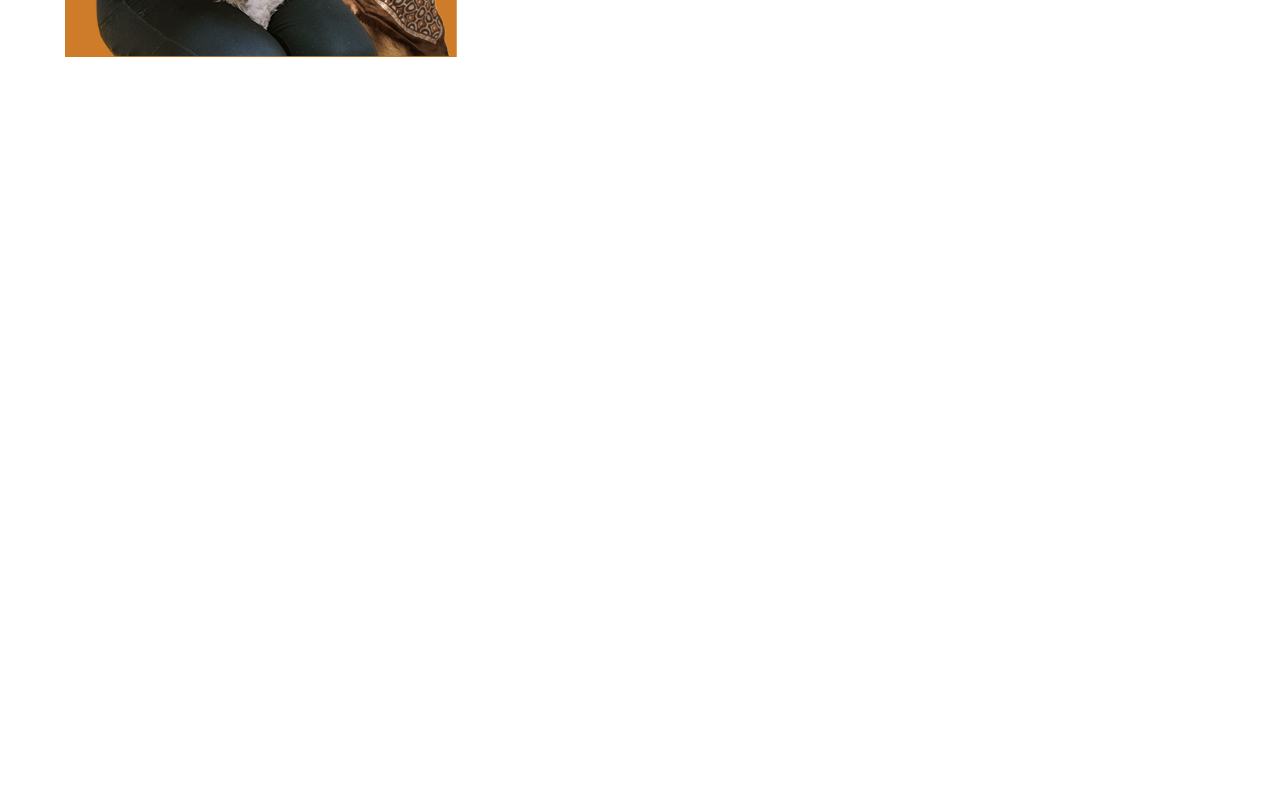
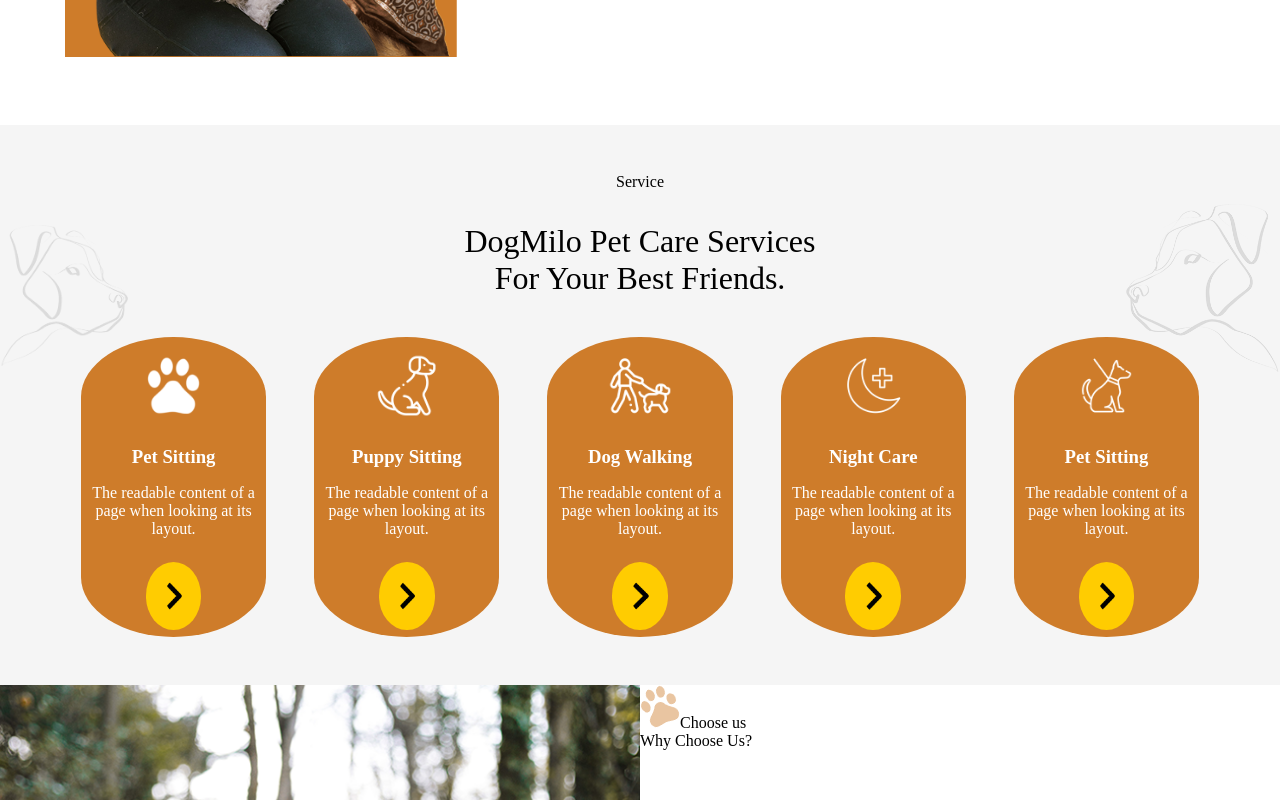
Before and after one commit to Andreaserra1997/proj-html-vuejs, a Vue app: page / in a window 1280 px wide. Shown: the part 1180-1980 px from the top of the page. Before the commit the page ends 1305 px from the top, so only its background shows below. Built offline with nearby package versions, Linux system fonts and the light colour scheme.

Commit message:
add img AppChoose

```diff
--- /dev/null
+++ b/src/components/AppChoose.vue
@@ -0,0 +1,33 @@
+<script>
+export default {};
+</script>
+
+<template>
+  <div class="container">
+    <div class="square-img">
+      <img src="/img/why.png" alt="" />
+    </div>
+    <div class="square-text">
+      <div class="icon">
+        <img src="/img/dog-icon.png" />
+        <span>Choose us</span>
+      </div>
+      <div>Why Choose Us?</div>
+    </div>
+  </div>
+</template>
+
+<style lang="scss" scoped>
+.container {
+  display: flex;
+}
+.square-img {
+  width: 50%;
+  img {
+    width: 100%;
+  }
+}
+.square-text {
+  width: 50%;
+}
+</style>
--- a/src/components/AppJumbo.vue
+++ b/src/components/AppJumbo.vue
@@ -56,6 +56,7 @@
   padding: 0.7rem 1rem;
   border-radius: 2rem;
   white-space: nowrap;
+  cursor: pointer;
 }
 .video {
   width: 40px;
@@ -63,5 +64,6 @@
   margin-left: 0.5rem;
   padding: 0.5rem;
   border-radius: 0.5rem;
+  cursor: pointer;
 }
 </style>
--- a/src/components/AppMain.vue
+++ b/src/components/AppMain.vue
@@ -1,15 +1,19 @@
 <script>
 import AppJumbo from "./AppJumbo.vue";
 import AppAboutUs from "./AppAboutUs.vue";
+import AppService from "./AppService.vue";
+import AppChoose from "./AppChoose.vue";
 
 export default {
-  components: { AppJumbo, AppAboutUs },
+  components: { AppJumbo, AppAboutUs, AppService, AppChoose },
 };
 </script>
 
 <template>
   <AppJumbo />
   <AppAboutUs />
+  <AppService />
+  <AppChoose />
 </template>
 
 <style lang="scss" scoped></style>
--- /dev/null
+++ b/src/components/AppPill.vue
@@ -0,0 +1,82 @@
+<script>
+export default {
+  data() {
+    return {
+      arrPill: [
+        {
+          img: "/img/d-1.png",
+          title: "Pet Sitting",
+          text: "The readable content of a page when looking at its layout.",
+        },
+        {
+          img: "/img/d-2.png",
+          title: "Puppy Sitting",
+          text: "The readable content of a page when looking at its layout.",
+        },
+        {
+          img: "/img/d-3.png",
+          title: "Dog Walking",
+          text: "The readable content of a page when looking at its layout.",
+        },
+        {
+          img: "/img/d-4.png",
+          title: "Night Care",
+          text: "The readable content of a page when looking at its layout.",
+        },
+        {
+          img: "/img/d-5.png",
+          title: "Pet Sitting",
+          text: "The readable content of a page when looking at its layout.",
+        },
+      ],
+    };
+  },
+};
+</script>
+
+<template>
+  <div class="content-pill">
+    <div v-for="pill in arrPill" :key="pill.img" class="pill">
+      <img :src="pill.img" class="pill-img" />
+      <h3>{{ pill.title }}</h3>
+      <p>{{ pill.text }}</p>
+      <img src="/img/right.png" class="icon-img" />
+    </div>
+  </div>
+</template>
+
+<style lang="scss" scoped>
+@use "./../assets/styles/partials/variables" as *;
+
+.content-pill {
+  display: flex;
+  max-width: 1150px;
+  margin: auto;
+  gap: 3rem;
+  padding-inline: 1rem;
+  color: white;
+  .pill {
+    background-color: $color-orange;
+    border-radius: 3rem;
+    text-align: center;
+    height: 300px;
+    border-radius: 50% / 60px;
+    .pill-img {
+      width: 35%;
+      padding: 1rem 0 1.5rem;
+    }
+    h3 {
+      padding-bottom: 1rem;
+    }
+    p {
+      padding-bottom: 1.5rem;
+    }
+    .icon-img {
+      background-color: $color-yellow;
+      width: 30%;
+      border-radius: 50%;
+      padding: 1.2rem;
+    }
+  }
+}
+</style>
--- /dev/null
+++ b/src/components/AppService.vue
@@ -0,0 +1,49 @@
+<script>
+import AppPill from "./AppPill.vue";
+export default { components: { AppPill } };
+</script>
+
+<template>
+  <div class="background-img">
+    <div class="content">
+      <div>Service</div>
+      <div class="description">
+        DogMilo Pet Care Services For Your Best Friends.
+      </div>
+      <AppPill />
+    </div>
+    <img src="../../public/img/dog-left.png" class="img-dog" />
+  </div>
+</template>
+
+<style lang="scss" scoped>
+@use "./../assets/styles/partials/variables" as *;
+
+.background-img {
+  background-color: $color-light-white;
+  background-image: url(./../../public/img/dog-logo.png);
+  background-repeat: no-repeat;
+  background-position-x: right;
+  background-position-y: 20%;
+  background-size: 12%;
+  position: relative;
+  padding-bottom: 3rem;
+}
+.img-dog {
+  position: absolute;
+  top: 100px;
+  width: 10%;
+}
+.content {
+  text-align: center;
+}
+.content:first-child {
+  padding-top: 3rem;
+}
+.description {
+  padding: 2rem 0 2.5rem;
+  font-size: 2rem;
+  width: 400px;
+  margin: auto;
+}
+</style>
```
